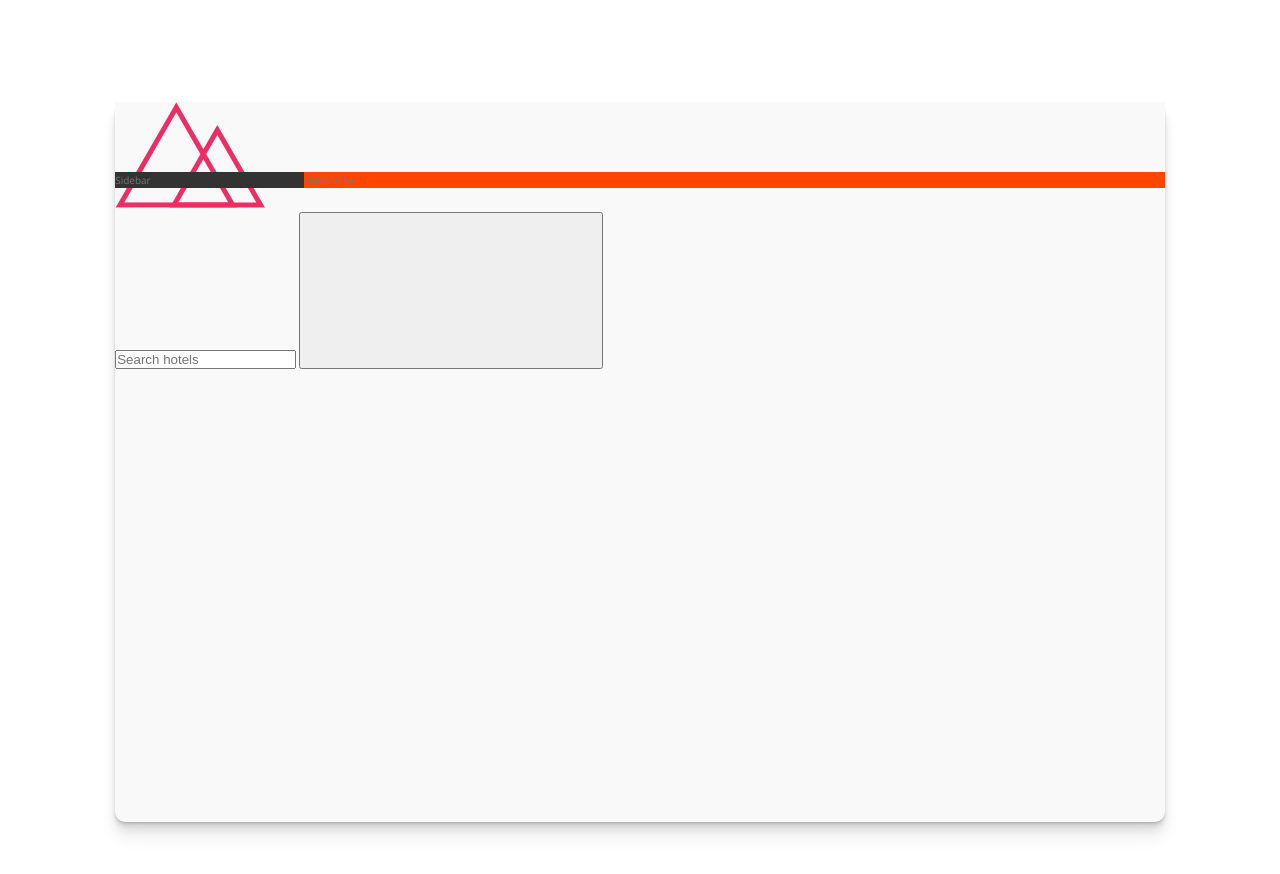
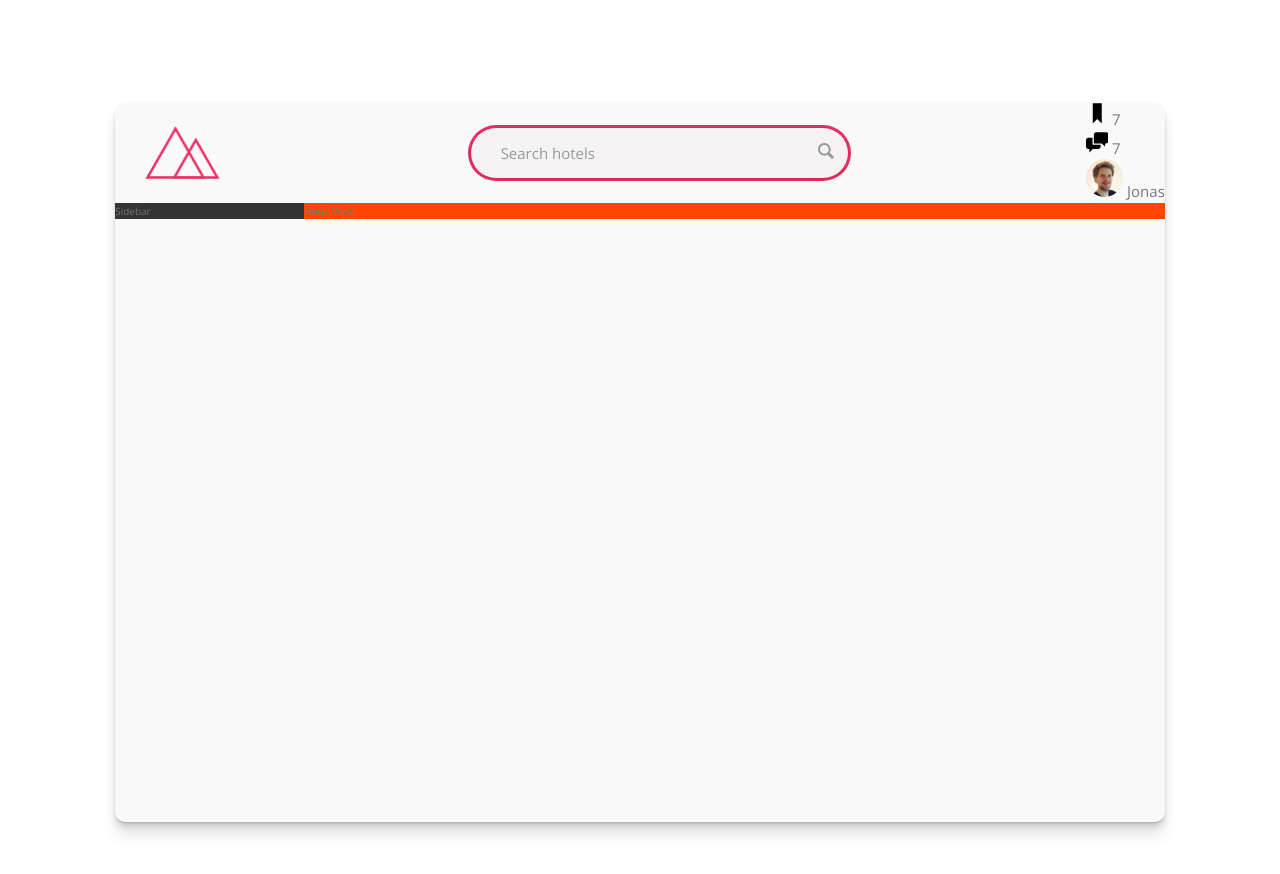
Before and after one commit to Jonathanamir1/trillo, a website: page index.html in a window 1280 px wide. Drawn offline with nearby package versions, Linux system fonts and the light colour scheme.

Commit message:
header bar is establish

```diff
--- a/index.html
+++ b/index.html
@@ -19,12 +19,11 @@
     <title>trillo &mdash; Your all-in-one booking app</title>
   </head>
   <body>
-    <div class="blur-overlay"></div>
     <!-- Container to hold all content -->
     <div class="container">
       <!-- Header section -->
       <header class="header">
-        <img src="img/logo.png" alt="trillo logo" class="logo" />
+        <img src="img/logo.png" alt="Trillo logo" class="logo" />
 
         <form action="#" class="search">
           <input
@@ -33,11 +32,34 @@
             placeholder="Search hotels"
           />
           <button class="search__button">
-            <svg class="icon icon-magnifying-glass">
-              <use xlink:href="#icon-magnifying-glass"></use>
+            <svg class="search__icon icon-magnifying-glass">
+              <use xlink:href="img/sprite.svg#icon-magnifying-glass"></use>
             </svg>
           </button>
         </form>
+
+        <nav class="user-nav">
+          <div class="user-nav__icon-box">
+            <svg class="user-nav__icon icon-bookmark">
+              <use xlink:href="img/sprite.svg#icon-bookmark"></use>
+            </svg>
+            <span class="user-nav__notification">7</span>
+          </div>
+
+          <div class="user-nav__icon-box">
+            <svg class="user-nav__icon icon-bookmark">
+              <use xlink:href="img/sprite.svg#icon-chat"></use>
+            </svg>
+            <span class="user-nav__notification">7</span>
+          </div>
+
+          <img
+            src="img/user.jpg"
+            alt="User photo"
+            class="user-nav__user-photo"
+          />
+          <span class="user-nav__user-name">Jonas</span>
+        </nav>
       </header>
 
       <!-- Content section -->
--- a/sass/_components.scss
+++ b/sass/_components.scss
@@ -0,0 +1,90 @@
+////// LOGO ////////
+.logo {
+  height: 5.25rem;
+  margin-left: 3rem;
+}
+
+////// SEARCH ///////
+
+.search {
+  // background-color: orangered;
+  flex: 0 0 40%;
+
+  display: flex;
+  align-items: center;
+  justify-content: center;
+
+  &__input {
+    font-family: inherit;
+    font-size: inherit;
+    background-color: var(--color-grey-light-2);
+    color: inherit;
+    border: none;
+    padding: 1.5rem 3rem;
+    border-radius: 100px;
+    width: 90%;
+    transition: all 0.2s;
+    margin-right: -3.25rem;
+    box-shadow: rgba(0, 0, 0, 0.16) 0px 1px 4px, #f02c64 0px 0px 0px 3px;
+
+    &:focus {
+      outline: none;
+      width: 100%;
+      background-color: var(--color-grey-light-3);
+    }
+
+    &::-webkit-input-placeholder {
+      color: var(--color-grey-dark-3);
+    }
+  }
+
+  &__input:focus + &__button {
+    background-color: var(--color-grey-light-3);
+  }
+
+  &__button {
+    border: none;
+    background-color: var(--color-grey-light-2);
+    cursor: pointer;
+
+    &:focus {
+      outline: none;
+    }
+
+    &:active {
+      transform: translateY(2px);
+    }
+  }
+
+  &__icon {
+    height: 2rem;
+    width: 2rem;
+    fill: var(--color-grey-dark-3);
+  }
+}
+
+////// USER NAVIGATION ///////
+
+.user-nav {
+  // &__icon-box {
+  // }
+
+  &__icon {
+    height: 2.25rem;
+    width: 2.25rem;
+  }
+
+  // &__notification {
+  // }
+
+  &__user {
+  }
+
+  &__user-photo {
+    height: 3.75rem;
+    border-radius: 50%;
+  }
+
+  // &__user-name {
+  // }
+}
--- a/sass/_layout.scss
+++ b/sass/_layout.scss
@@ -5,11 +5,16 @@
   box-shadow: var(--shadow-dark);
   min-height: 90vh;
   border-radius: 1rem;
+  overflow: hidden;
 }
 .header {
-  height: 7rem;
-  background-color: var(--color-grey-light-1);
+  font-size: 1.5rem;
+  height: 7%;
+  // background-color: var(--color-grey-light-1);
   border-bottom: var(--color-grey-light-3);
+  display: flex;
+  justify-content: space-between;
+  align-items: center;
 }
 
 .content {
```
Also changed, not shown: css/style.css.
